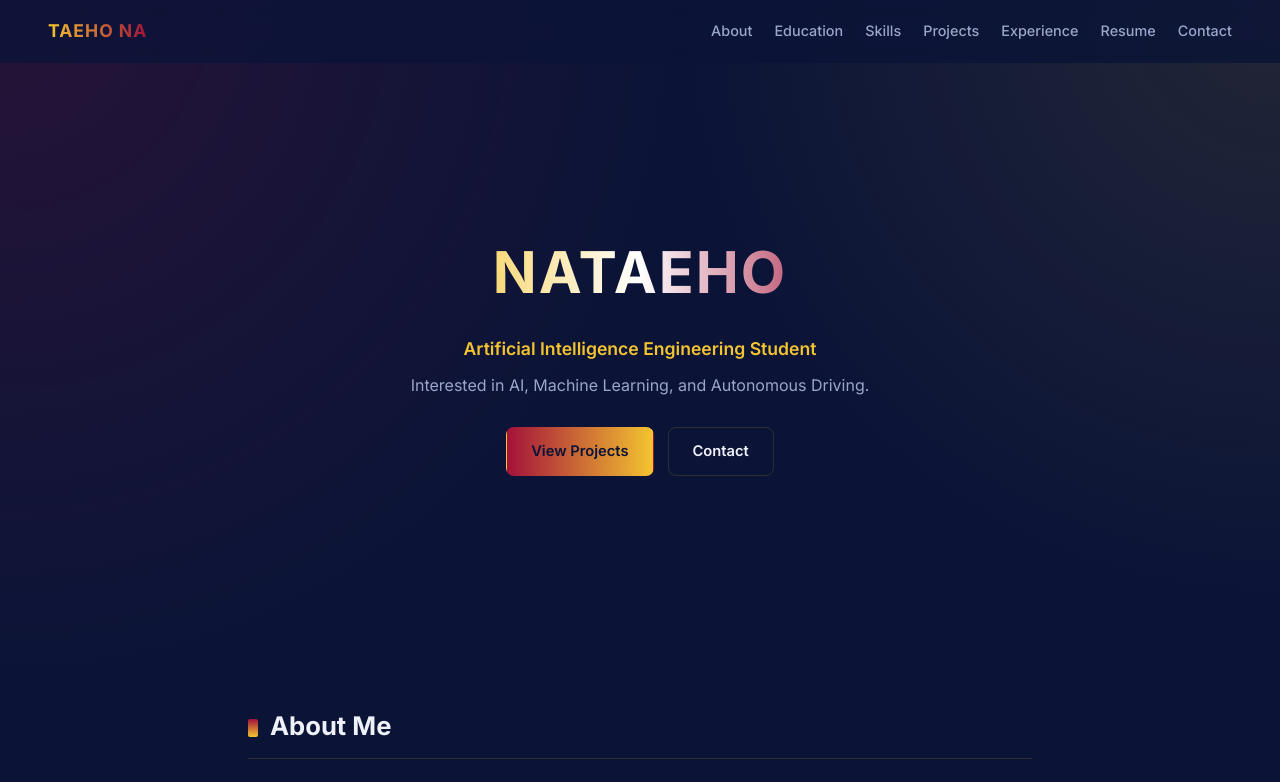
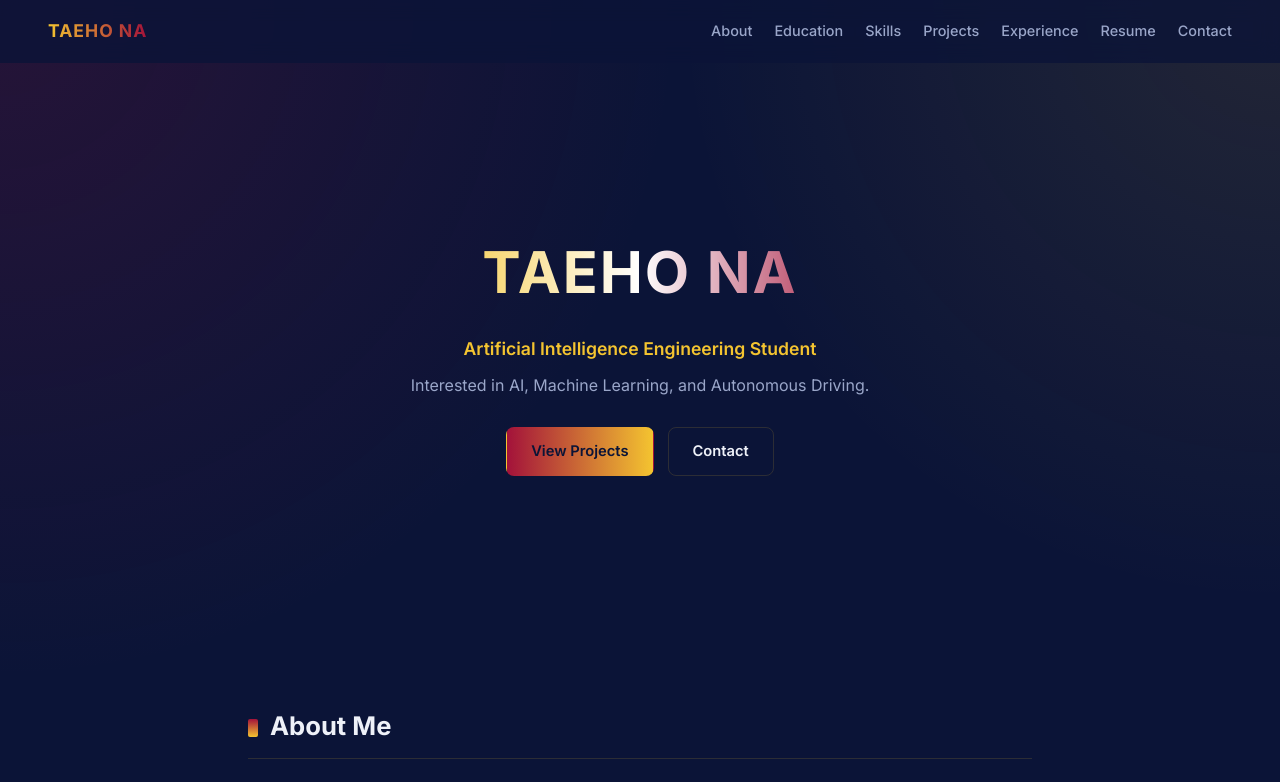
Before and after one commit to eth42898-eng/nataeho.github.io, a plain HTML site: page index.html in a window 1280 px wide. Shown: the top 782 px of the page. Drawn offline with Linux system fonts and the light colour scheme.

Commit message:
Update hero name and footer copyright text

```diff
--- a/index.html
+++ b/index.html
@@ -27,7 +27,7 @@
 
   <section class="hero" id="hero">
     <div class="hero-inner reveal">
-      <h1 class="hero-name">NATAEHO</h1>
+      <h1 class="hero-name">TAEHO NA</h1>
       <p class="hero-role">Artificial Intelligence Engineering Student</p>
       <p class="hero-intro">Interested in AI, Machine Learning, and Autonomous Driving.</p>
       <div class="hero-buttons">
@@ -155,7 +155,7 @@
 
 
   <footer class="footer">
-    <p>© <span id="year"></span> NATAEHO</p>
+    <p>© <span id="year"></span> TAEHO NA</p>
     <p class="muted">Built with HTML · CSS · JavaScript &nbsp;•&nbsp; Deployed on GitHub Pages</p>
   </footer>
 
```
